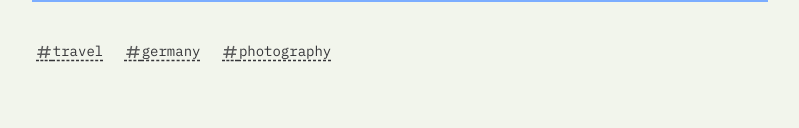
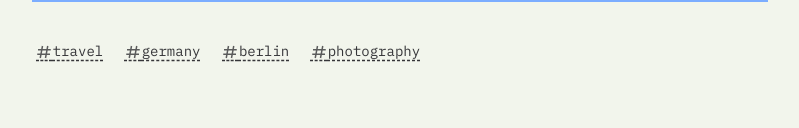
Before and after one commit to AvikantSrivastava/avikant.com, an Astro site: page /posts/07-01-2026-berlin in a window 1280 px wide. Shown: the part 8347-8475 px from the top of the page, without its empty margins (240-1039 px from the left). Built offline with nearby package versions, Linux system fonts and the light colour scheme; Astro itself is replaced by a stand-in of ours.

Commit message:
add tags

```diff
--- a/src/content/blog/07-01-2026-berlin.md
+++ b/src/content/blog/07-01-2026-berlin.md
@@ -8,6 +8,7 @@ ogImage: /assets/photoblog/berlin/IMG_2156.jpg
 tags:
   - travel
   - Germany
+  - Berlin
   - photography
 description: ""
 ---
```
